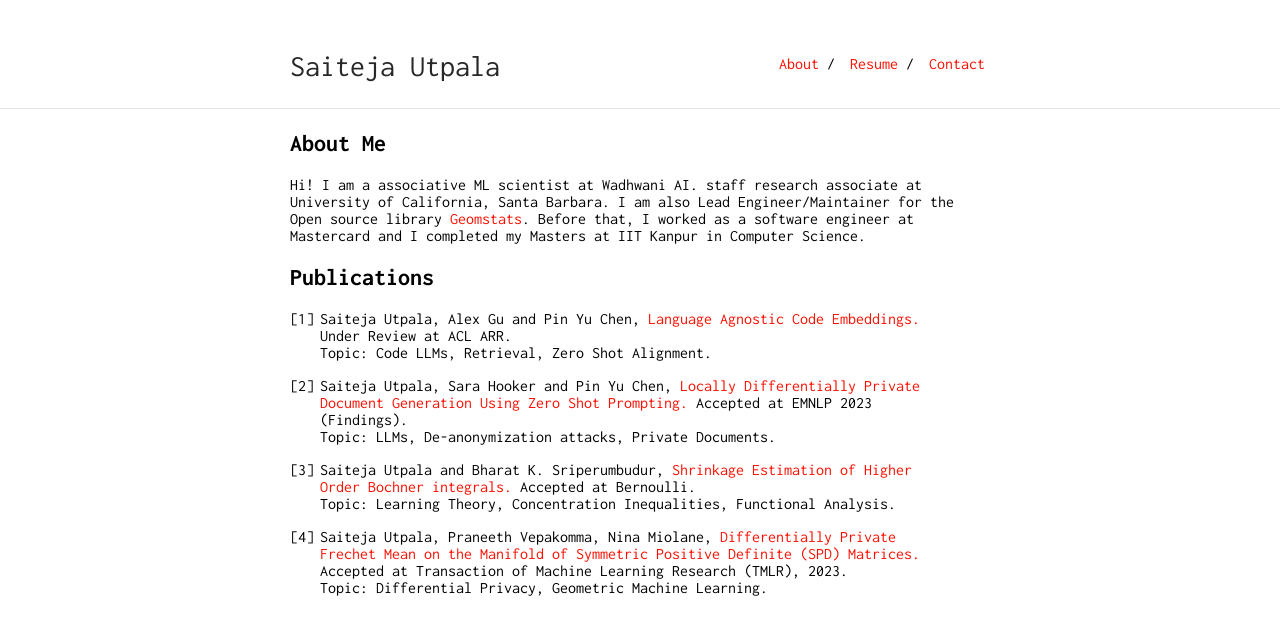
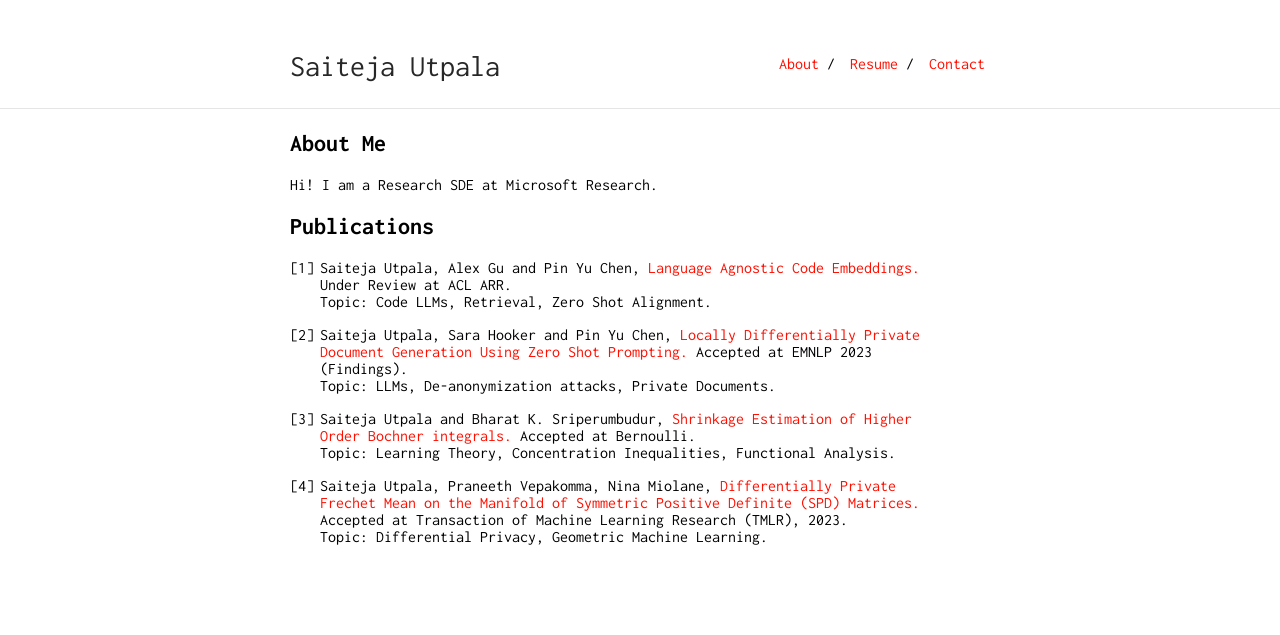
Before and after one commit to SaitejaUtpala/saitejautpala.github.io, a Jekyll site: the page built from index.md, in a window 1280 px wide. Shown: the top 635 px of the page. Built offline with Jekyll 4.4.1, drawn with Linux system fonts in a browser that asks for light colours; our own code applies the rules of GitHub Pages for plain Markdown files.

Commit message:
Update index.md

```diff
--- a/index.md
+++ b/index.md
@@ -4,8 +4,7 @@ layout: default
 
 ## About Me
 
-Hi! I am a associative ML scientist at Wadhwani AI. staff research associate at University of California, Santa Barbara. I am also Lead Engineer/Maintainer for the Open source library <a href="https://github.com/geomstats/geomstats">Geomstats</a>. Before that, I worked as a software engineer at Mastercard and I completed my Masters at IIT Kanpur in Computer Science.
-
+Hi! I am a Research SDE at Microsoft Research.
 
 ## Publications
 
```
